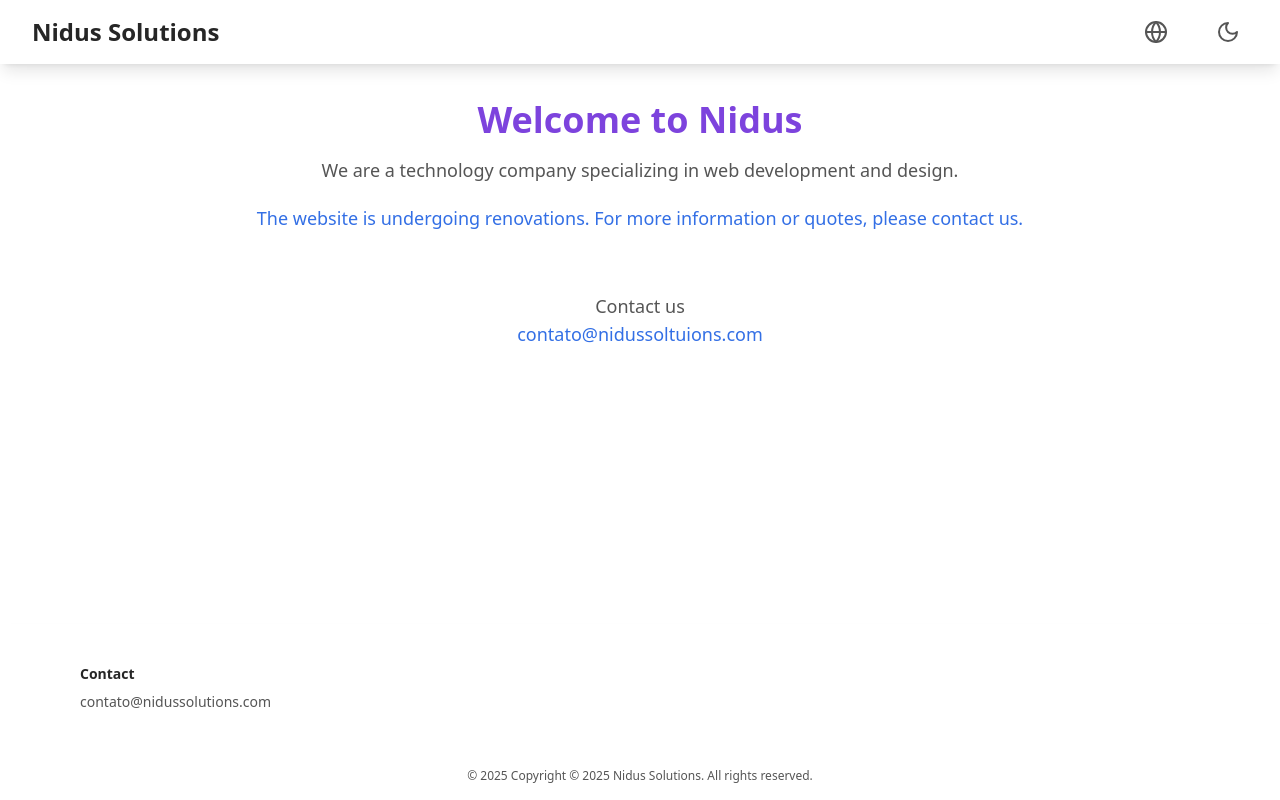
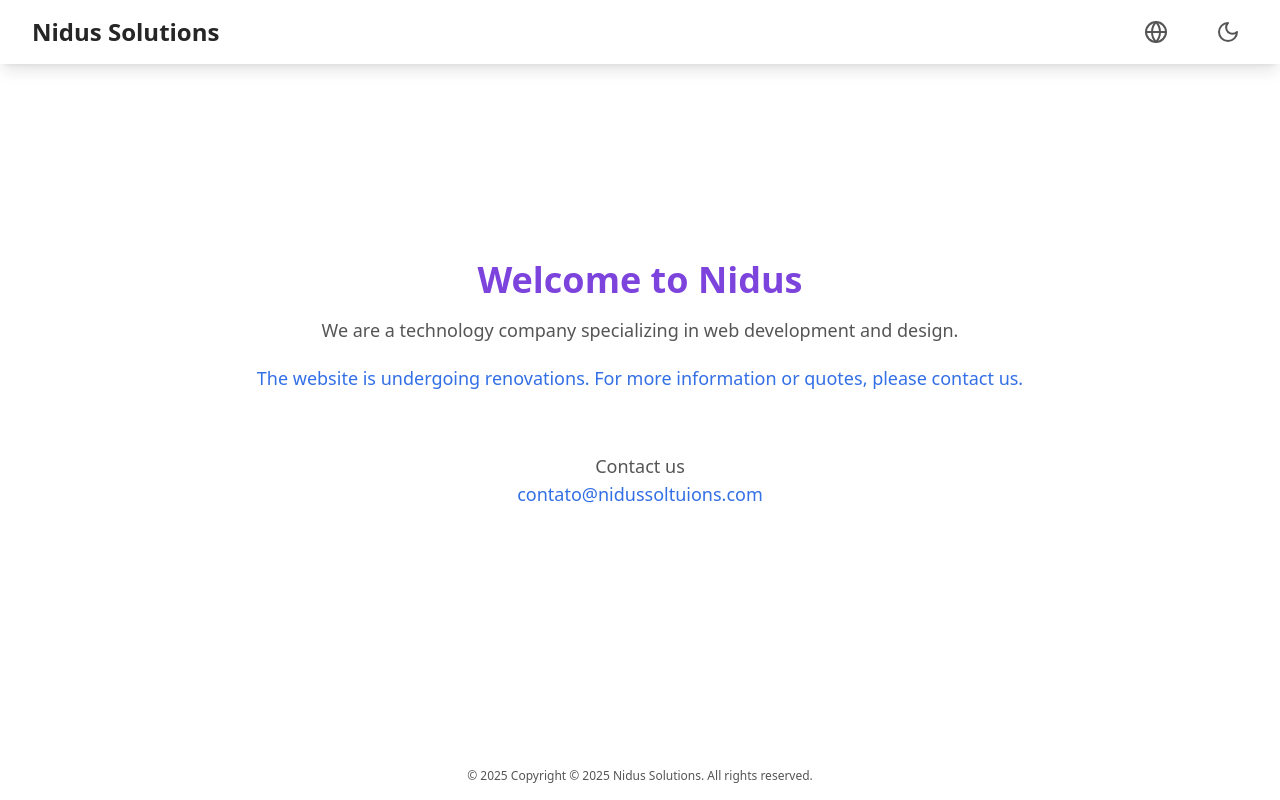
Before and after one commit to nidussolutions/nidus, a Next.js app: page / in a window 1280 px wide. Built offline with nearby package versions, Linux system fonts and the light colour scheme.

Commit message:
Update Foote and Main Page

```diff
--- a/app/page.tsx
+++ b/app/page.tsx
@@ -8,7 +8,7 @@ export default function Home() {
 
     return (
         <div
-            className="flex flex-col items-center min-h-screen justify-center mt-[-15em] p-4 bg-light-background dark:bg-dark-background">
+            className="flex flex-col items-center min-h-screen justify-center mt-[-5em] p-4 bg-light-background dark:bg-dark-background">
             <div className="flex flex-col items-center justify-center">
                 <h1 className="text-4xl font-bold text-center text-light-accent-purple dark:text-dark-purple">
                     {t("page.welcome")}
--- a/components/Footers.tsx
+++ b/components/Footers.tsx
@@ -7,25 +7,8 @@ export default function Footer() {
 
     return (
         <footer
-            className="w-full z-50 bg-light-background/80 dark:bg-dark-card backdrop-blur-md shadow-lg"
+            className="w-full z-50 bg-light-background/80 dark:bg-dark-card backdrop-blur-md shadow-lg fixed bottom-0"
         >
-            <div
-                className="max-w-6xl mx-auto px-4 py-10 text-sm text-light-text-primary dark:text-dark-text-primary flex justify-between items-center">
-                <div>
-                    <h3 className="font-semibold mb-2 text-light-text-primary dark:text-dark-text-primary">{t('footer.contact')}</h3>
-                    <ul className="space-y-1">
-                        <li>
-                            <a
-                                href="mailto:contato@nidussolutions.com"
-                                className="hover:underline text-light-text-secondary dark:text-dark-text-secondary"
-                            >
-                                contato@nidussolutions.com
-                            </a>
-                        </li>
-                    </ul>
-                </div>
-            </div>
-
             <div className="text-center text-xs text-light-text-secondary dark:text-dark-text-secondary py-4">
                 © {new Date().getFullYear()} {t('footer.copyright')}
             </div>
```
